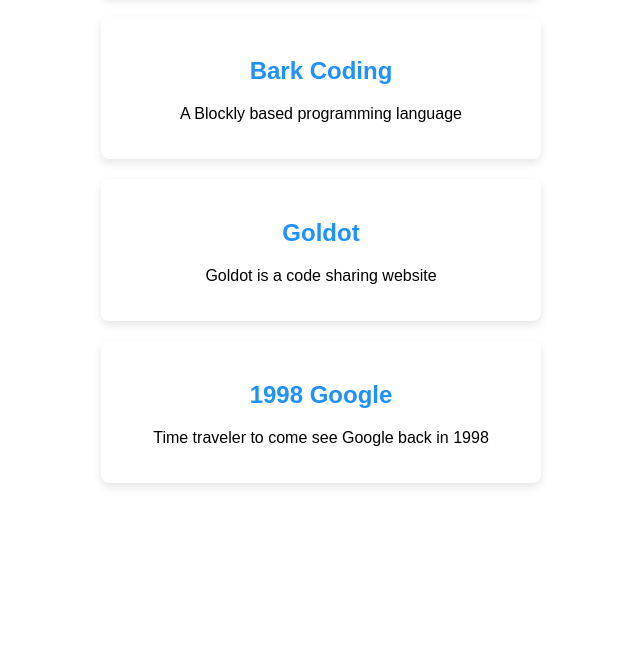
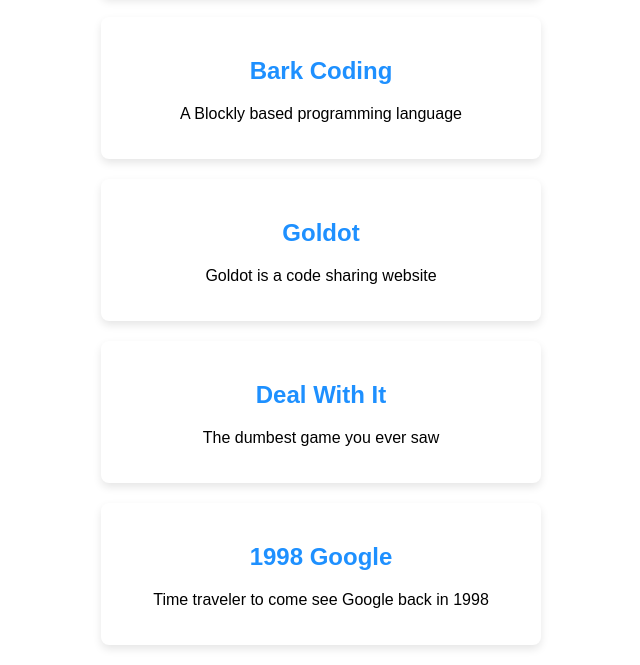
Before and after one commit to mariocraft987/mariocraft987.github.io, a plain HTML site: page index.html in a window 1280 px wide. Shown: the part 305-970 px from the top of the page, without its empty margins (319-959 px from the left). Before the commit the page ends 808 px from the top, so only its background shows below. Drawn offline with Linux system fonts and the light colour scheme.

Commit message:
Update index.html

```diff
--- a/index.html
+++ b/index.html
@@ -54,6 +54,10 @@
           <p>Goldot is a code sharing website</p>
         </div>
         <div class="box">
+          <h2><a href="https://dealwithitgame.vercel.app/login.html" target="_blank">Deal With It</a></h2>
+          <p>The dumbest game you ever saw</p>
+        </div>
+        <div class="box">
           <h2><a href="https://google-engine.vercel.app/" target="_blank">1998 Google</a></h2>
           <p>Time traveler to come see Google back in 1998</p>
         </div>
```
